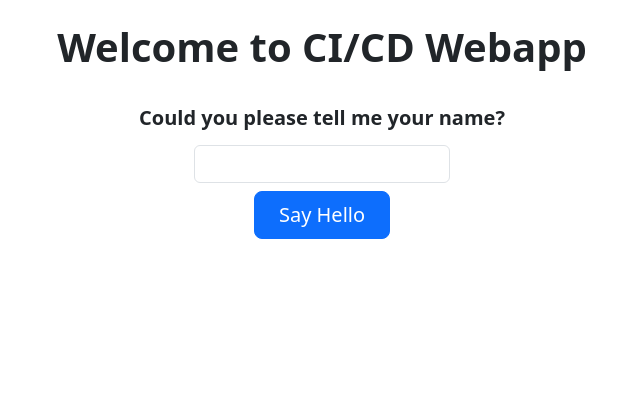
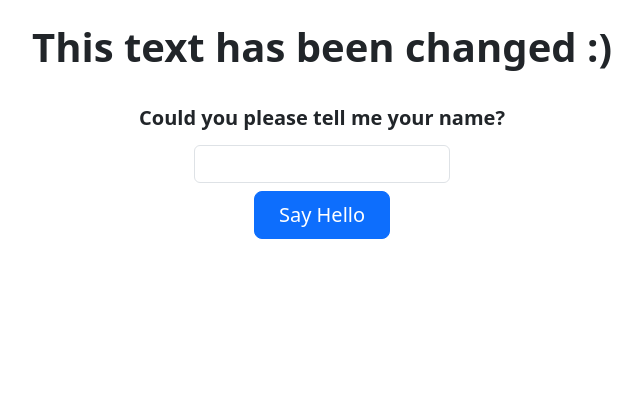
Before and after one commit to EvilLukas2/SWE-CICD, a Flask app: page / in a window 1280 px wide. Shown: the part 217-637 px from the top of the page, without its empty margins (318-960 px from the left). Run offline with Flask 2, Linux system fonts and the light colour scheme; some libraries are stand-ins or nearby versions.

Commit message:
index.html text change

```diff
--- a/devops/templates/index.html
+++ b/devops/templates/index.html
@@ -10,7 +10,7 @@
         <div class="px-4 py-3 my-2 text-center">
             <img class="d-block mx-auto mb-4" src="{{ url_for('static', filename='images/dhbw-icon.png') }}" alt="DHBW Logo" width="192" height="192"/>
             <!-- <img  src="/docs/5.1/assets/brand/bootstrap-logo.svg" alt="" width="72" height="57"> -->
-            <h1 class="display-6 fw-bold">Welcome to CI/CD Webapp </h1>
+            <h1 class="display-6 fw-bold">This text has been changed :) </h1>
           </div>
         <form method="post" action="{{url_for('hello')}}">
             <div class="col-md-6 mx-auto text-center">
```
